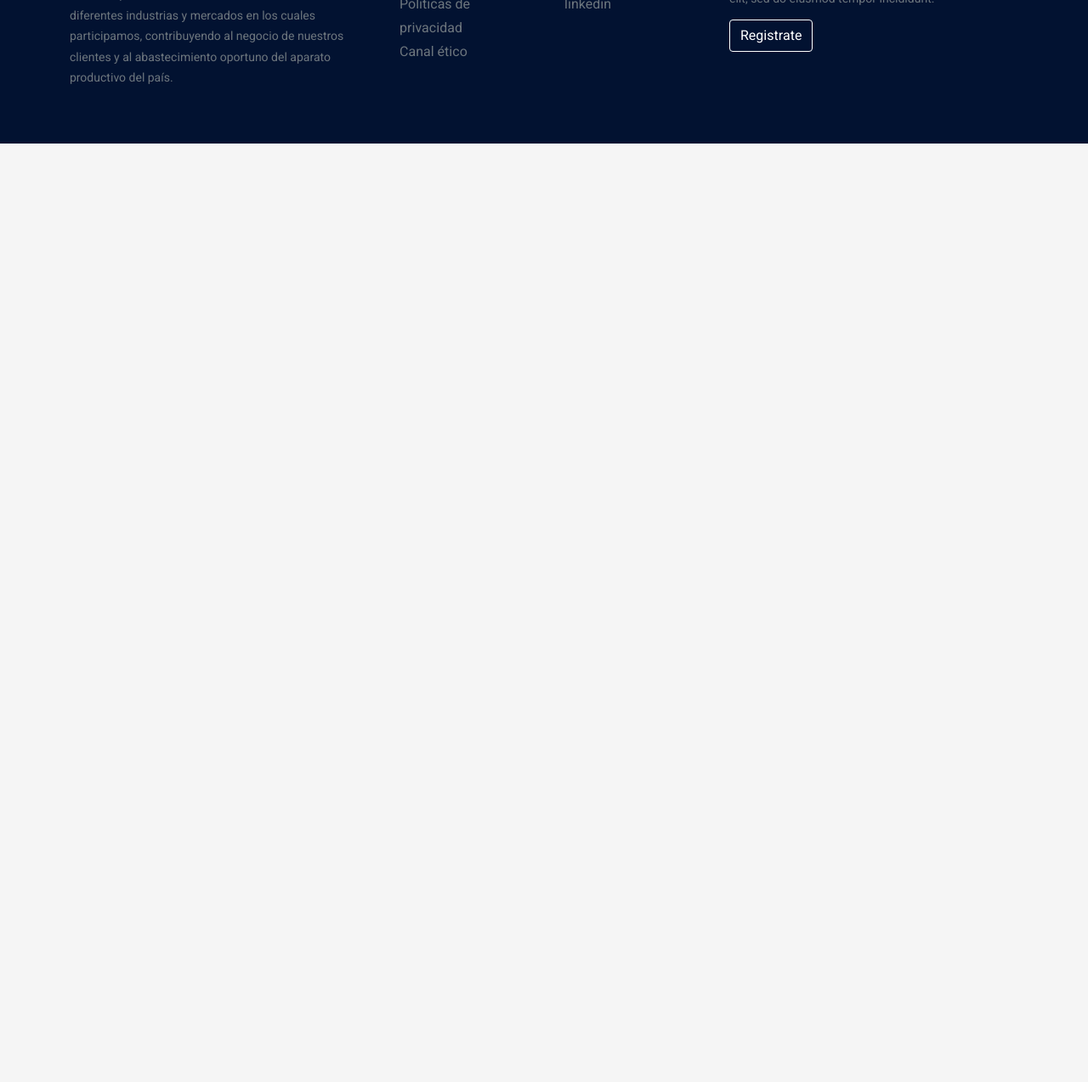
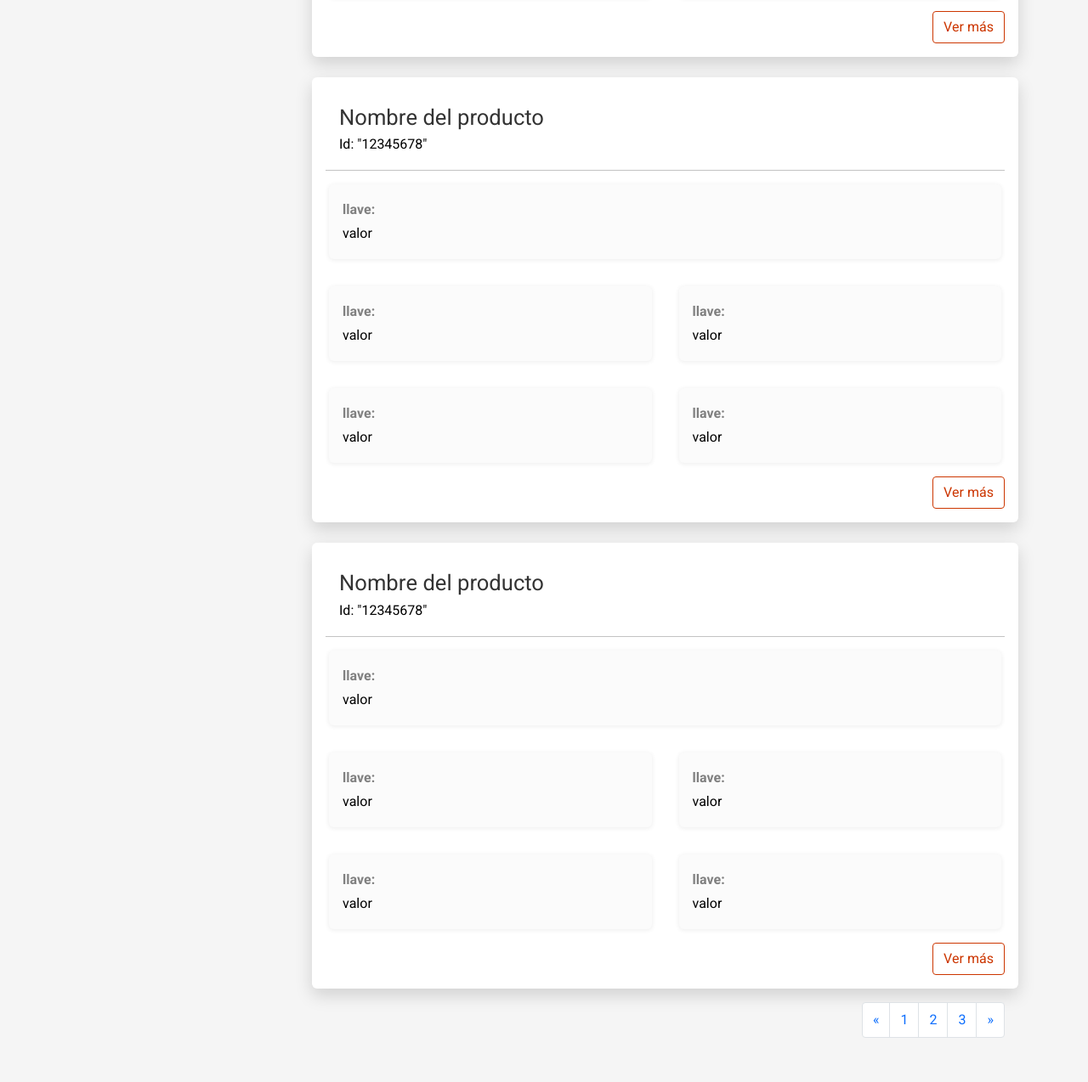
Before and after one commit to uxui-cpro/mathiensen, a plain HTML site: page plp.html in a window 1280 px wide. Shown: the part 1646-2920 px from the top of the page at 85% size. Before the commit the page ends 1815 px from the top, so only its background shows below. Drawn offline with nearby package versions, Linux system fonts and the light colour scheme; files whose address does not match are found by name.

Commit message:
add more card in plp

```diff
--- a/plp.html
+++ b/plp.html
@@ -203,6 +203,63 @@
        </div>
       </div>
 
+      <div class="cont-product-cardInfo">
+        <div class="data-info">
+          <h2>Nombre del producto</h2>
+          <span class="" >Id: "12345678"</span>
+        </div>
+       <div class="row ">
+        <div class="col-12 productItem "><div class="productItem-inner"><b>llave: </b>valor</div></div>
+        <div class="col-6   productItem"><div class="productItem-inner"><b>llave: </b>valor</div></div>
+         <div class="col-6   productItem"><div class="productItem-inner"><b>llave: </b>valor</div></div>
+         <div class="col-6  productItem "><div class="productItem-inner"><b>llave: </b>valor</div></div>
+         <div class="col-6  productItem "><div class="productItem-inner"><b>llave: </b>valor</div></div>
+
+       </div>
+       <div class="contButton">
+        <div  style="float: right;"> <a href="pdp.html" class="btn btn-primary soft-button">Ver más</a></div>
+
+       </div>
+      </div>
+
+      <div class="cont-product-cardInfo">
+        <div class="data-info">
+          <h2>Nombre del producto</h2>
+          <span class="" >Id: "12345678"</span>
+        </div>
+       <div class="row ">
+        <div class="col-12 productItem "><div class="productItem-inner"><b>llave: </b>valor</div></div>
+        <div class="col-6   productItem"><div class="productItem-inner"><b>llave: </b>valor</div></div>
+         <div class="col-6   productItem"><div class="productItem-inner"><b>llave: </b>valor</div></div>
+         <div class="col-6  productItem "><div class="productItem-inner"><b>llave: </b>valor</div></div>
+         <div class="col-6  productItem "><div class="productItem-inner"><b>llave: </b>valor</div></div>
+
+       </div>
+       <div class="contButton">
+        <div  style="float: right;"> <a href="pdp.html" class="btn btn-primary soft-button">Ver más</a></div>
+
+       </div>
+      </div>
+
+      <div class="cont-product-cardInfo">
+        <div class="data-info">
+          <h2>Nombre del producto</h2>
+          <span class="" >Id: "12345678"</span>
+        </div>
+       <div class="row ">
+        <div class="col-12 productItem "><div class="productItem-inner"><b>llave: </b>valor</div></div>
+        <div class="col-6   productItem"><div class="productItem-inner"><b>llave: </b>valor</div></div>
+         <div class="col-6   productItem"><div class="productItem-inner"><b>llave: </b>valor</div></div>
+         <div class="col-6  productItem "><div class="productItem-inner"><b>llave: </b>valor</div></div>
+         <div class="col-6  productItem "><div class="productItem-inner"><b>llave: </b>valor</div></div>
+
+       </div>
+       <div class="contButton">
+        <div  style="float: right;"> <a href="pdp.html" class="btn btn-primary soft-button">Ver más</a></div>
+
+       </div>
+      </div>
+
 
 
       <div class="cont-pagination">
```
